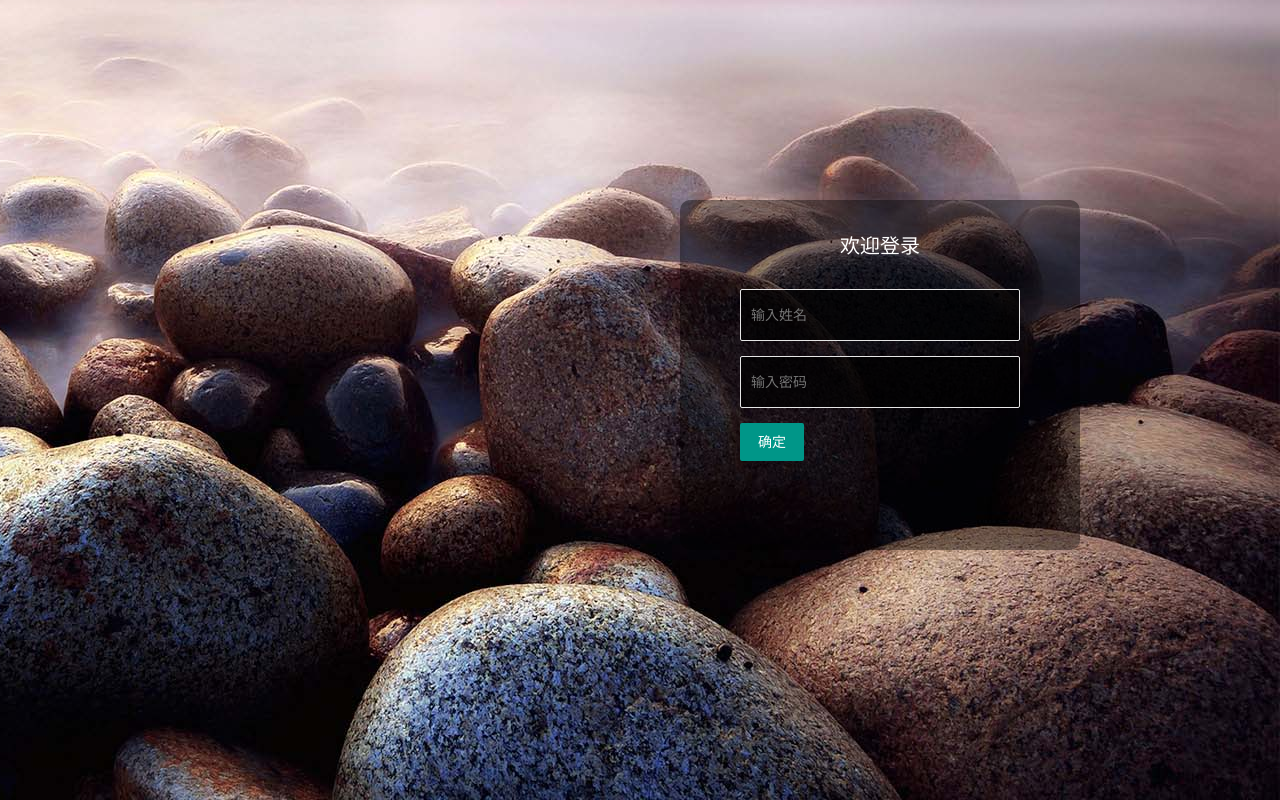
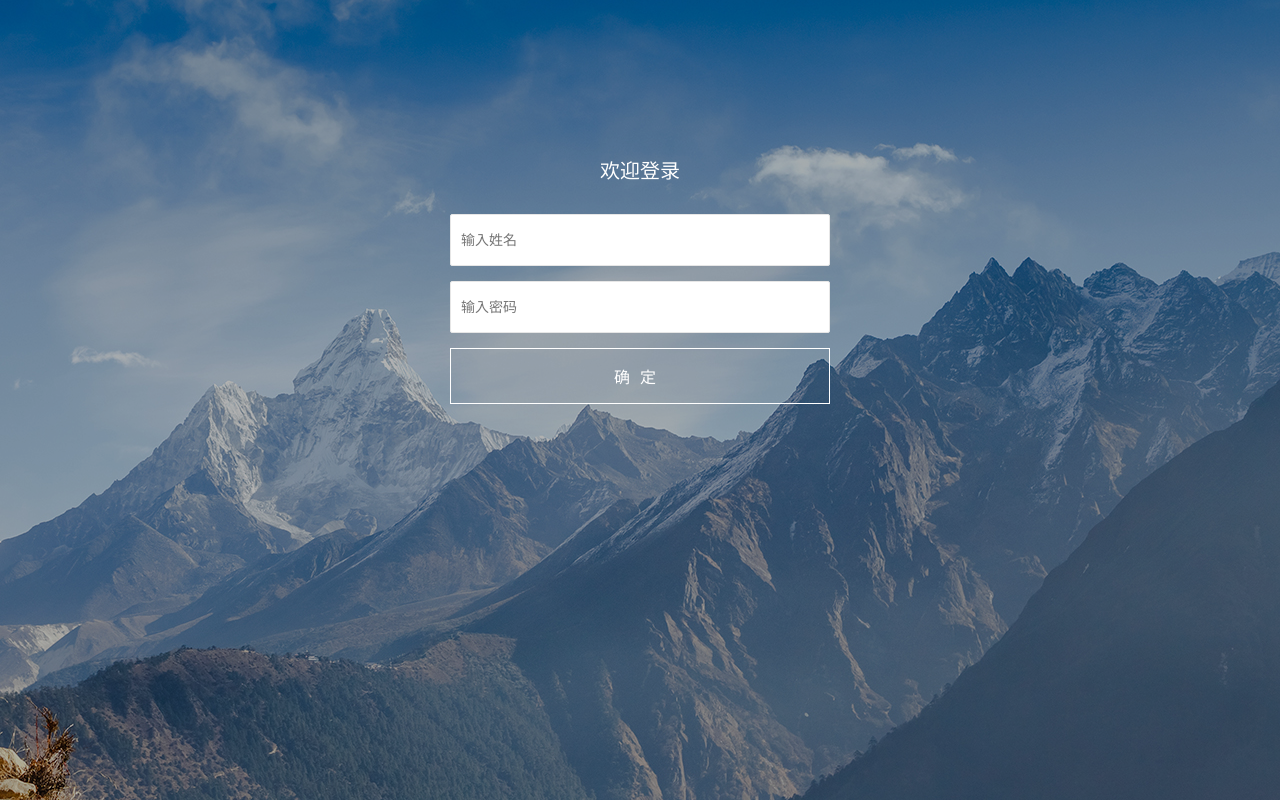
Before and after one commit to FFFfengfengfeng/ts-note, a PHP site: page /Assure/application/index/view/login/index.html in a window 1280 px wide. Run offline with PHP 8.4, Linux system fonts and the light colour scheme; some libraries are stand-ins or nearby versions.

Commit message:
登录页修改

```diff
--- a/application/index/view/being/complete.html
+++ b/application/index/view/being/complete.html
@@ -14,7 +14,7 @@
         <th>担保金额</th>
         <th>公司规模</th>
         <th>注册资金</th>
-        <th style="max-width: 200px;">操作</th>
+        <th style="max-width: 200px;">状态</th>
     </tr>
     </thead>
     <tbody>
@@ -28,9 +28,7 @@
         <td>{$i.amount}</td>
         <td>{$i.size}</td>
         <td>{$i.company_amount}</td>
-        <td class="text-center">
-            <a href="javascript:;" class="layui-btn layui-btn-primary">已撤保</a>
-        </td>
+        <td class="text-center">已撤保</td>
     </tr>
     {/foreach}
     </tbody>
--- a/application/index/view/layout.html
+++ b/application/index/view/layout.html
@@ -2,7 +2,7 @@
 <html lang="en">
 <head>
     <meta charset="UTF-8">
-    <title>保险理赔系统</title>
+    <title>担保业务管理系统</title>
     <link rel="stylesheet" href="__ROOT__/static/css/layui.css">
     <link rel="stylesheet" href="__ROOT__/static/css/main.css">
 </head>
--- a/application/index/view/login/index.html
+++ b/application/index/view/login/index.html
@@ -9,25 +9,28 @@
         body,html{
             height: 100%;
         }
+        body{
+            background: url("__ROOT__/static/images/login_bg.jpg") no-repeat 100% 100%;
+        }
     </style>
 </head>
 <body>
     <div class="login">
         <div class="login-box">
             <p class="login-heading">欢迎登录</p>
-            <form>
+            <form autocomplete="off">
                 <div class="layui-form-item">
                     <input type="text" name="user_name" required lay-verify="required" id="user_name" placeholder="输入姓名" autocomplete="off" class="layui-input">
                 </div>
                 <div class="layui-form-item">
                     <input type="password" name="user_password" required lay-verify="required" id="user_password" placeholder="输入密码" class="layui-input">
                 </div>
-                <button class="layui-btn" lay-submit lay-filter="formDemo" id="submit_login">确定</button>
+                <button class="login-btn" lay-submit lay-filter="formDemo" id="submit_login">确定</button>
             </form>
         </div>
     </div>
     <script src="__ROOT__/static/js/jquery-3.2.1.min.js"></script>
-    <script src="__ROOT__/static/js/main.js"></script>
+    <script src="__ROOT__/static/layui.all.js"></script>
     <script>
         function isEmpty(str) {
             return (str === '') ? true : false;
@@ -52,23 +55,14 @@
                         if (res.success === '1') {
                             window.location.href = "{:url('/index')}";
                         } else {
-                            $.toast({
-                                type: 'error',
-                                message: res.message
-                            });
+                            layer.msg(res.message);
                         }
                     }
                 });
             } else if (isEmpty(user_name)) {
-                $.toast({
-                    type: 'error',
-                    message: '请输入姓名'
-                });
+                layer.msg('请输入用户名');
             } else {
-                $.toast({
-                    type: 'error',
-                    message: '请输入密码'
-                });
+                layer.msg('请输入密码');
             }
         })
     </script>
--- a/public/static/css/main.css
+++ b/public/static/css/main.css
@@ -18,19 +18,23 @@
 .login{
     width: 100%;
     height: 100%;
-    background: url("../images/login_bg.jpg") no-repeat 100% 100%;
     position: relative;
+    background-color: rgba(0,0,0,.3);
 }
 .login-box{
     position: absolute;
-    width: 400px;
+    width: 500px;
     height: 350px;
-    border-radius: 10px;
-    background-color: rgba(0, 0, 0, .4);
-    top: 200px;
-    right: 200px;
+    top: -200px;
+    right: 0;
+    left: 0;
+    bottom: 0;
+    margin: auto;
     box-sizing: border-box;
     padding: 30px;
+    -webkit-animation: show 2s forwards;
+    -o-animation: show 2s forwards;
+    animation: show 2s forwards;
 }
 .login-heading{
     font-size: 20px;
@@ -42,12 +46,58 @@
 }
 .login-box input{
     padding: 25px 10px;
-    background-color: rgba(0, 0, 0, .7);
-    color: #FFFFFF;
+    color: #666;
 }
 .login-box .form-group{
     margin-bottom: 30px;
 }
-.login-box .btn{
-    font-size: 18px;
+.login-box .login-btn{
+    font-size: 16px;
+    color: #FFF;
+    background-color: transparent;
+    border: 1px solid #FFF;
+    outline: none;
+    padding: 15px 0;
+    display: block;
+    width: 100%;
+    text-align: center;
+    letter-spacing: 10px;
+    transition: all .25s;
 }
+.login-box .login-btn:hover{
+    color: #000;
+    background-color: #FFF;
+    border: 1px solid #FFF;
+}
+
+@keyframes show {
+    from{
+        opacity: 0;
+        transform: translateY(-20px);
+    }
+    to{
+        opacity: 1;
+        transform: translateY(0);
+    }
+}
+
+@-moz-keyframes show {
+    from{
+        opacity: 0;
+        transform: translateY(-20px);
+    }
+    to{
+        opacity: 1;
+        transform: translateY(0);
+    }
+}
+@-webkit-keyframes show {
+    from{
+        opacity: 0;
+        transform: translateY(-20px);
+    }
+    to{
+        opacity: 1;
+        transform: translateY(0);
+    }
+}
```
Also changed, not shown: assure.sql (+28 -27 lines), public/static/images/login_bg.jpg.
